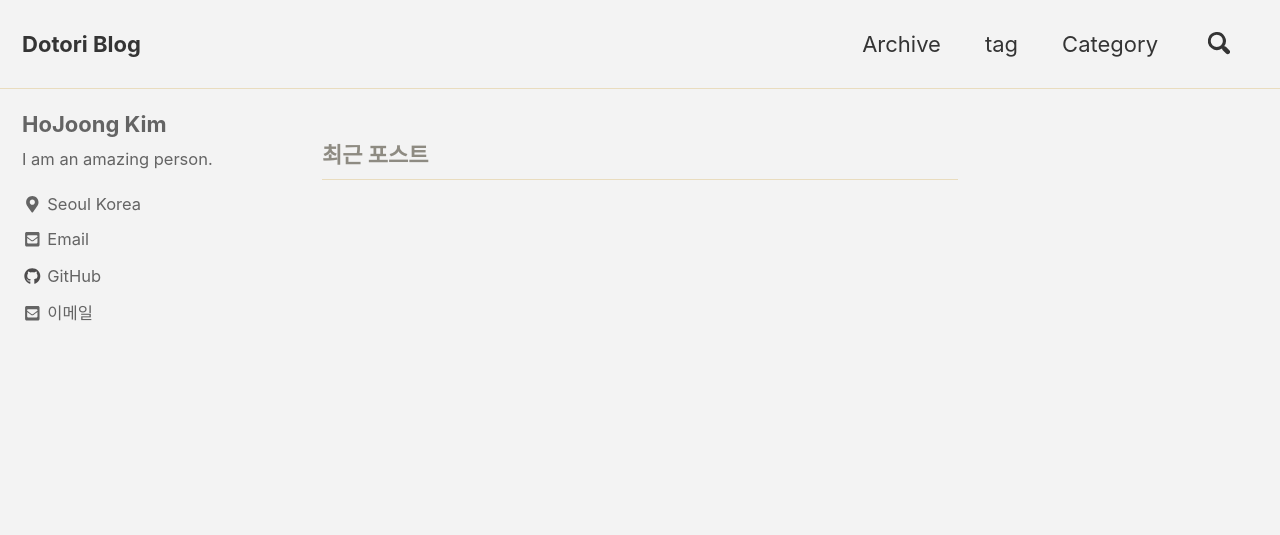
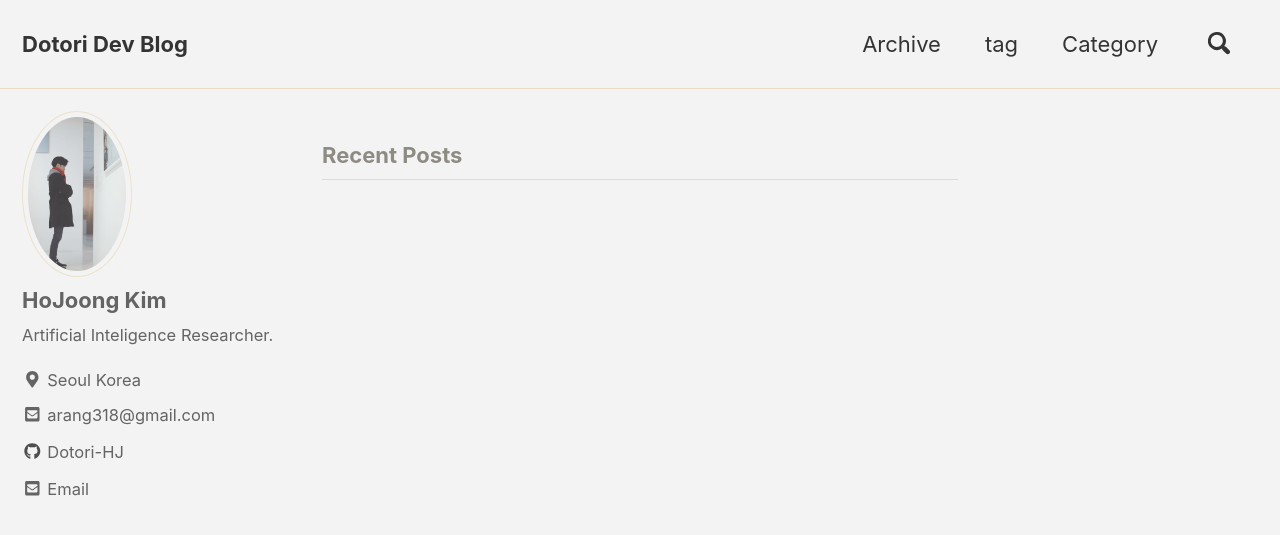
Before and after one commit to Dotori-HJ/dotori-hj.github.io, a Jekyll site: the page built from index.html, in a window 1280 px wide and 900 px high. Shown: the top 535 px of the window. Built offline with Jekyll 4.4.1, drawn with Linux system fonts in a browser that asks for light colours; cached includes are drawn as plain includes; nearby versions of some CDN libraries; the list of posts is cut into pages by our own code.

Commit message:
Update Profile

```diff
--- a/_config.yml
+++ b/_config.yml
@@ -15,8 +15,8 @@
 minimal_mistakes_skin    : "dirt" # "air", "aqua", "contrast", "dark", "dirt", "neon", "mint", "plum", "sunrise"
 
 # Site Settings
-locale                   : "ko-KR"
-title                    : "Dotori Blog"
+locale                   : "ko-US"
+title                    : "Dotori Dev Blog"
 title_separator          : "-"
 name                     : "HoJoong Kim"
 description              : "Artificial Inteligence Researcher."
@@ -104,12 +104,12 @@ analytics:
 # Site Author
 author:
   name             : "HoJoong Kim"
-  avatar           : # path of avatar image, e.g. "/assets/images/bio-photo.jpg"
-  bio              : "I am an amazing person."
+  avatar           : "/assets/images/profile_pic.jpg" # path of avatar image, e.g. "/assets/images/bio-photo.jpg"
+  bio              : "Artificial Inteligence Researcher."
   location         : "Seoul Korea"
   email            : "arang318@gmail.com"
   links:
-    - label: "Email"
+    - label: "arang318@gmail.com"
       icon: "fas fa-fw fa-envelope-square"
       url: mailto:arang318@gmail.com
 #    - label: "Website"
@@ -121,7 +121,7 @@ author:
 #    - label: "Facebook"
 #      icon: "fab fa-fw fa-facebook-square"
 #      # url: "https://facebook.com/"
-    - label: "GitHub"
+    - label: "Dotori-HJ"
       icon: "fab fa-fw fa-github"
       url: "https://github.com/Dotori-HJ"
 #    - label: "Instagram"
```
Also changed, not shown: assets/images/profile_pic.jpg (added).
